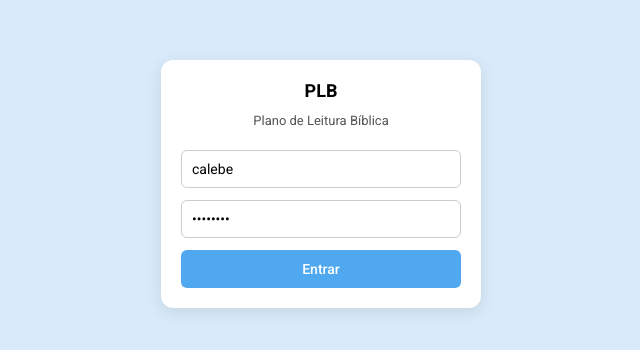
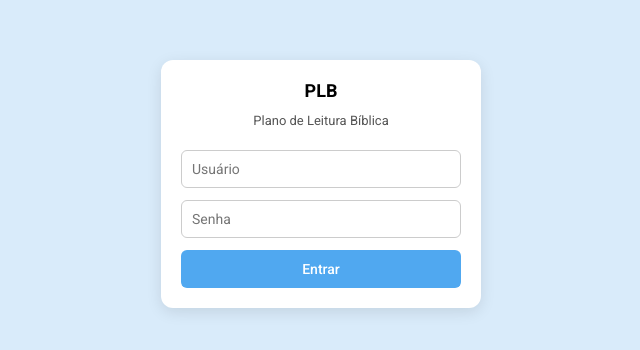
Before and after one commit to DP3D3733/plb, a website: page public/login.html in a window 1280 px wide. Shown: the part 224-574 px from the top of the page, 319-959 px from the left. Drawn offline with nearby package versions, Linux system fonts and the light colour scheme.

Commit message:
Retirado credenciais de teste

```diff
--- a/public/login.html
+++ b/public/login.html
@@ -22,8 +22,8 @@
     <span class="tituloApp">PLB</span>
     <span class="subtituloApp">Plano de Leitura Bíblica</span>
 
-    <input type="text" id="login" placeholder="Usuário" value="calebe">
-    <input type="password" id="senha" placeholder="Senha" value="DP3D3733">
+    <input type="text" id="login" placeholder="Usuário">
+    <input type="password" id="senha" placeholder="Senha">
 
     <button onclick="login()">Entrar</button>
   </div>
```
